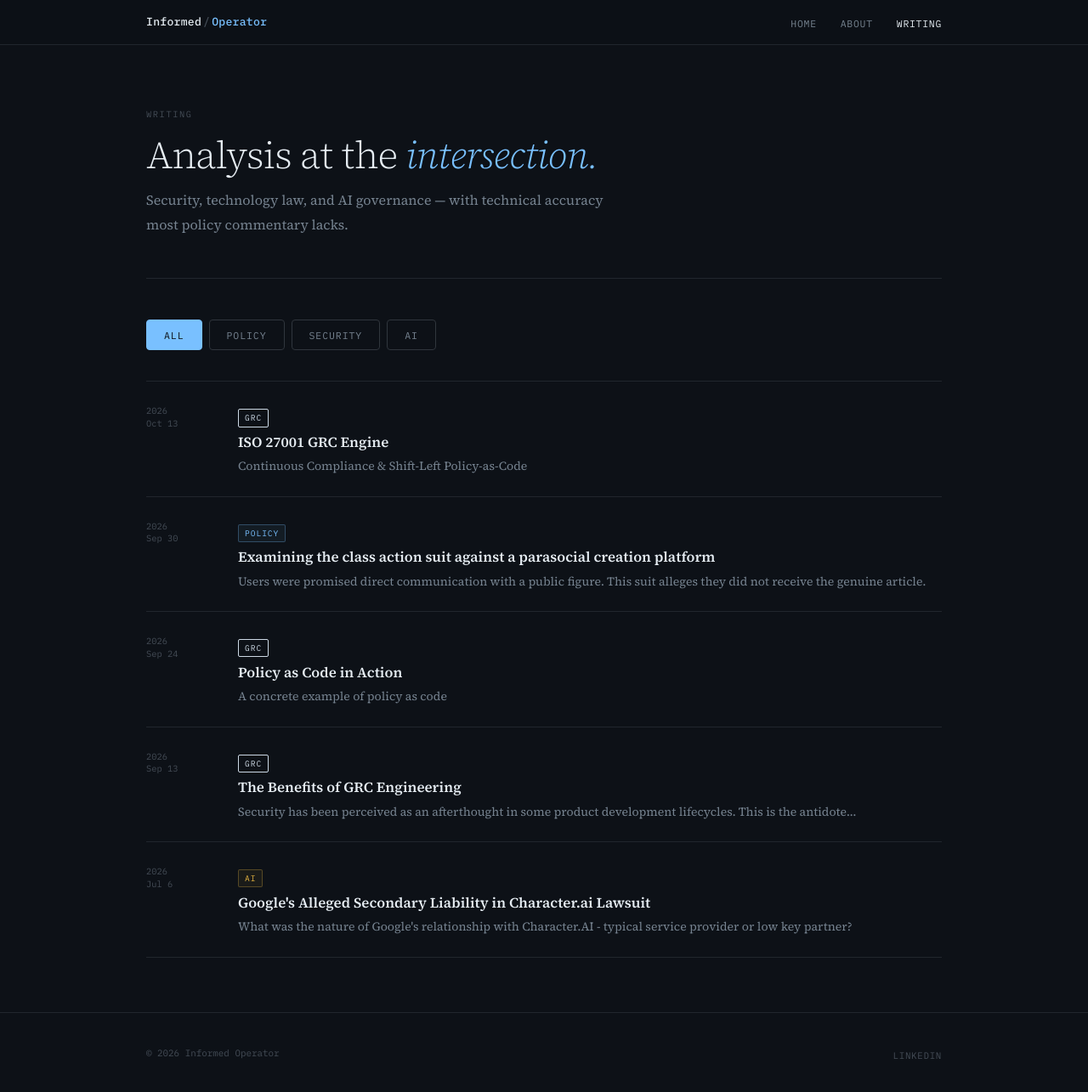
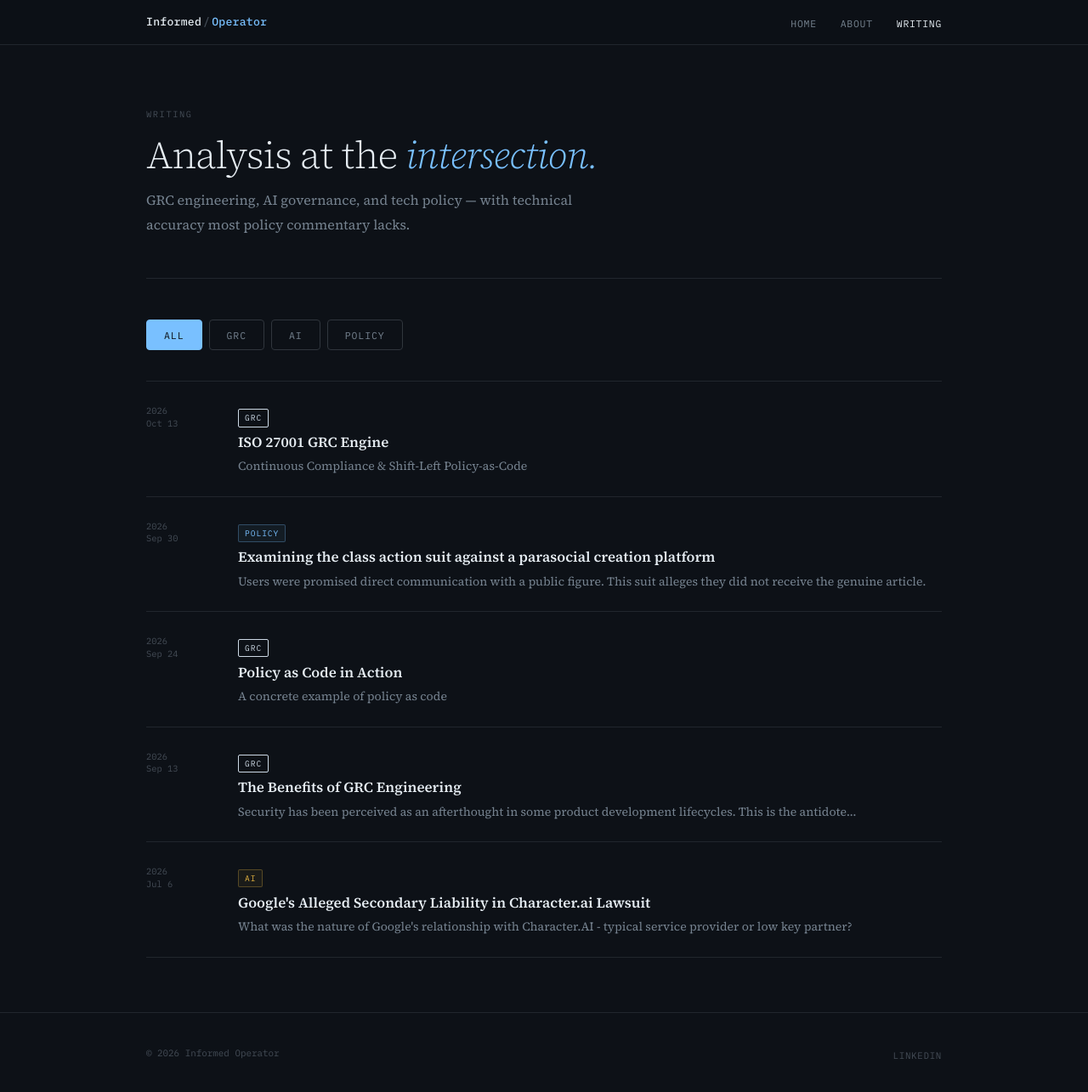
Before and after one commit to informed-operator/informed-operator-site, a Jekyll site: the page built from writing.html, in a window 1280 px wide and 1288 px high. Shown: the top 1285 px of the window at 85% size. Built offline with Jekyll 4.4.1, drawn with Linux system fonts in a browser that asks for light colours.

Commit message:
minor fix using GRC tag

```diff
--- a/index.html
+++ b/index.html
@@ -6,7 +6,7 @@ layout: default
   <div class="page-wrap">
 
     <section class="hero">
-      <div class="hero-label fade-up">GRC Engineering · AI GovernanceTechnology Policy ·</div>
+      <div class="hero-label fade-up">GRC Engineering · AI Governance · Technology Policy ·</div>
       <h1 class="fade-up-2">Where the <em>technical</em><br>meets the consequential.</h1>
       <p class="hero-sub fade-up-3">Writing and projects in GRC engineering, AI governance, and tech policy — from someone who spent a decade building the systems under discussion.</p>
       <div class="btn-row fade-up-4">
--- a/writing.html
+++ b/writing.html
@@ -10,15 +10,15 @@ permalink: /writing/
     <header class="page-hd fade-up">
       <span class="page-eyebrow">Writing</span>
       <h1>Analysis at the <em>intersection.</em></h1>
-      <p class="lead">Security, technology law, and AI governance — with technical accuracy most policy commentary lacks.</p>
+      <p class="lead">GRC engineering, AI governance, and tech policy — with technical accuracy most policy commentary lacks.</p>
     </header>
 
     <div class="fade-up-2">
       <div class="filter-bar">
         <button class="btn btn-primary" onclick="filterPosts(this, 'all')">All</button>
+        <button class="btn btn-ghost" onclick="filterPosts(this, 'grc')">GRC</button>
+        <button class="btn btn-ghost" onclick="filterPosts(this, 'ai')">AI</button>
         <button class="btn btn-ghost" onclick="filterPosts(this, 'policy')">Policy</button>
-        <button class="btn btn-ghost" onclick="filterPosts(this, 'security')">Security</button>
-        <button class="btn btn-ghost" onclick="filterPosts(this, 'ai')">AI</button>
       </div>
 
       <div class="post-list" id="post-list">
```
